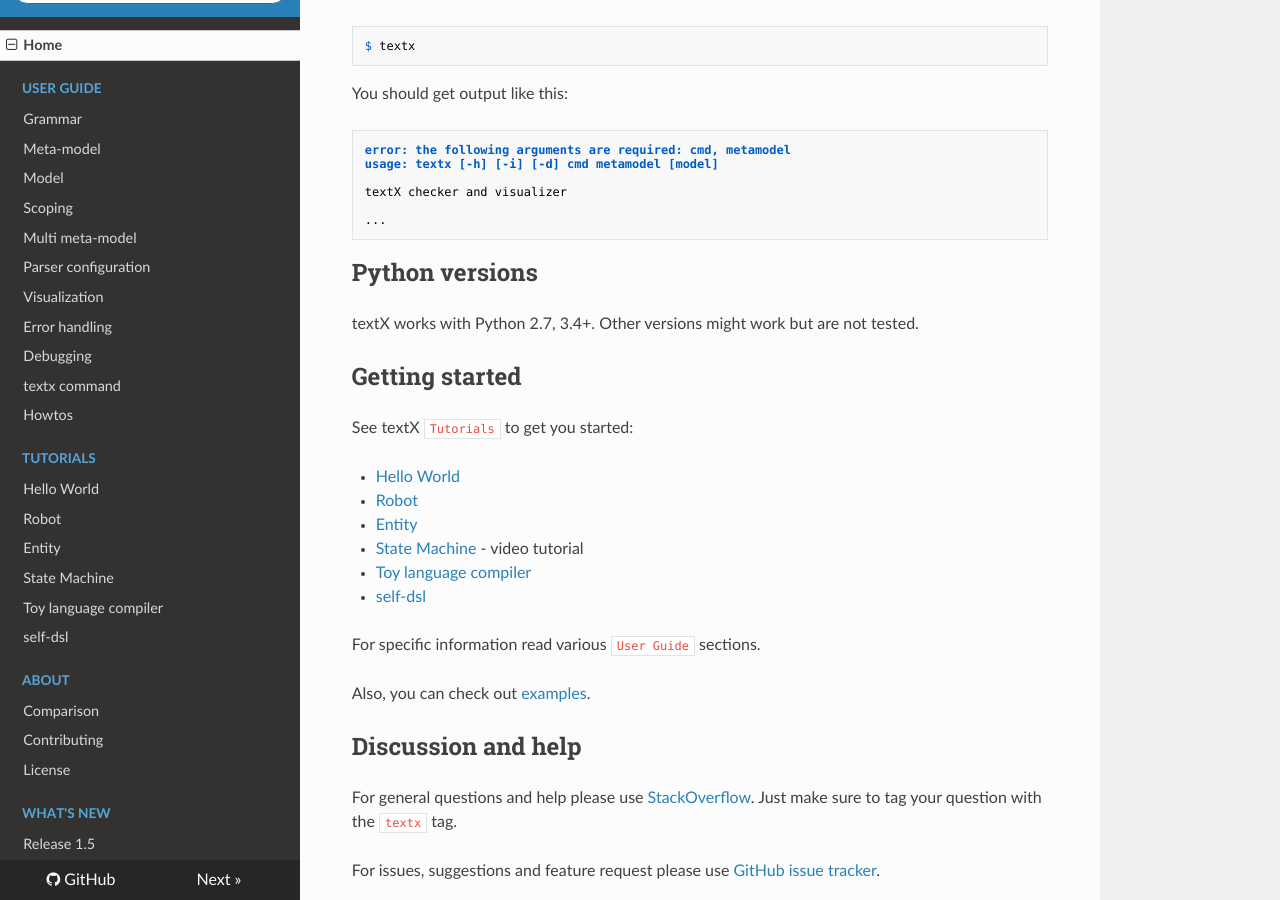
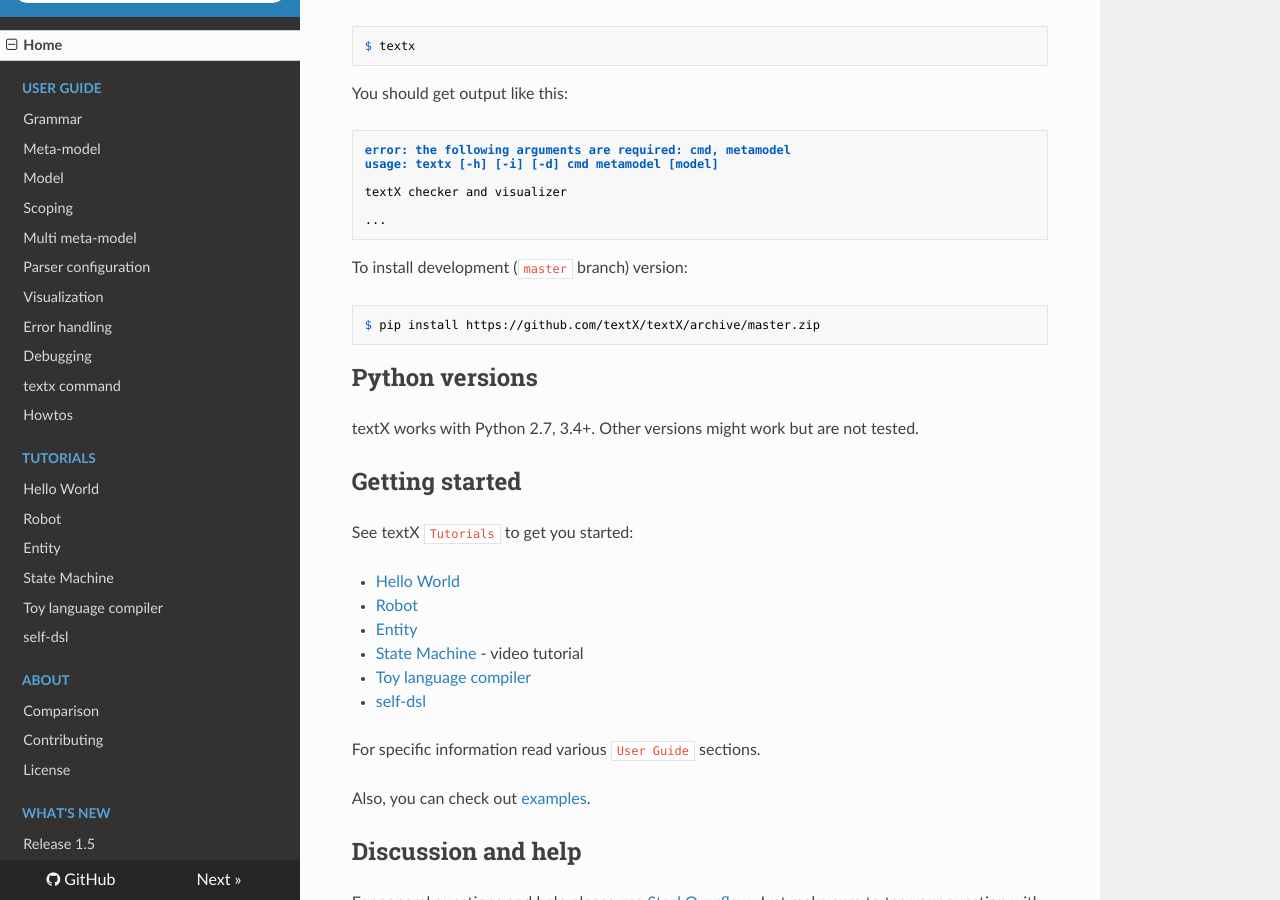
Before and after one commit to textX/textX, an MkDocs documentation site: the page built from docs/index.md, in a window 1280 px wide and 900 px high, scrolled down 2630 px. Built offline with MkDocs 1.6.1, drawn with Linux system fonts in a browser that asks for light colours; nearby versions of some CDN libraries; comment, search, counter and statistics services are not loaded.

Commit message:
Add instructions for the installation of the development version

```diff
--- a/docs/index.md
+++ b/docs/index.md
@@ -125,6 +125,12 @@
     textX checker and visualizer
 
     ...
+
+
+To install development (`master` branch) version:
+
+    $ pip install https://github.com/textX/textX/archive/master.zip
+
 
 ## Python versions
 
```
